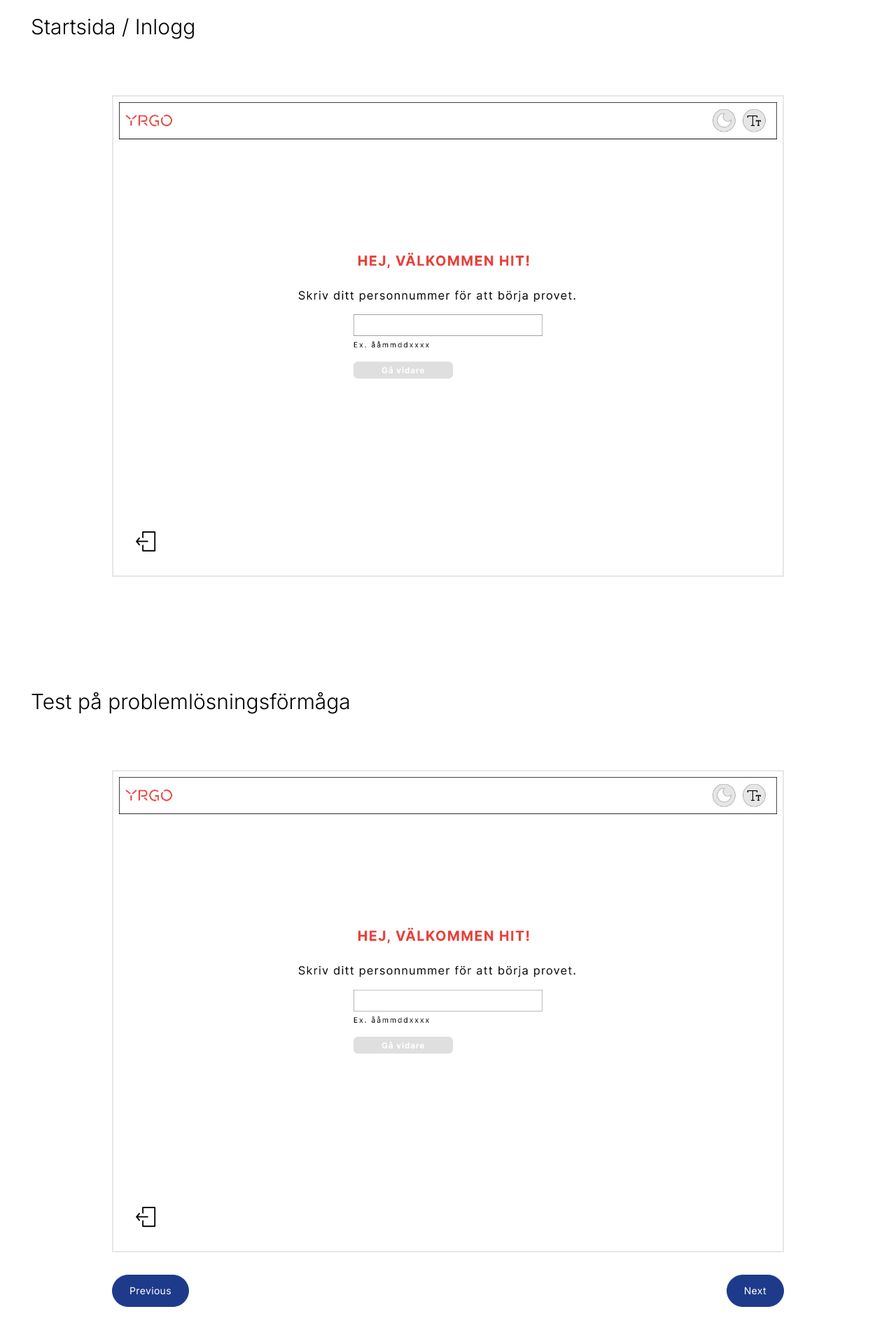
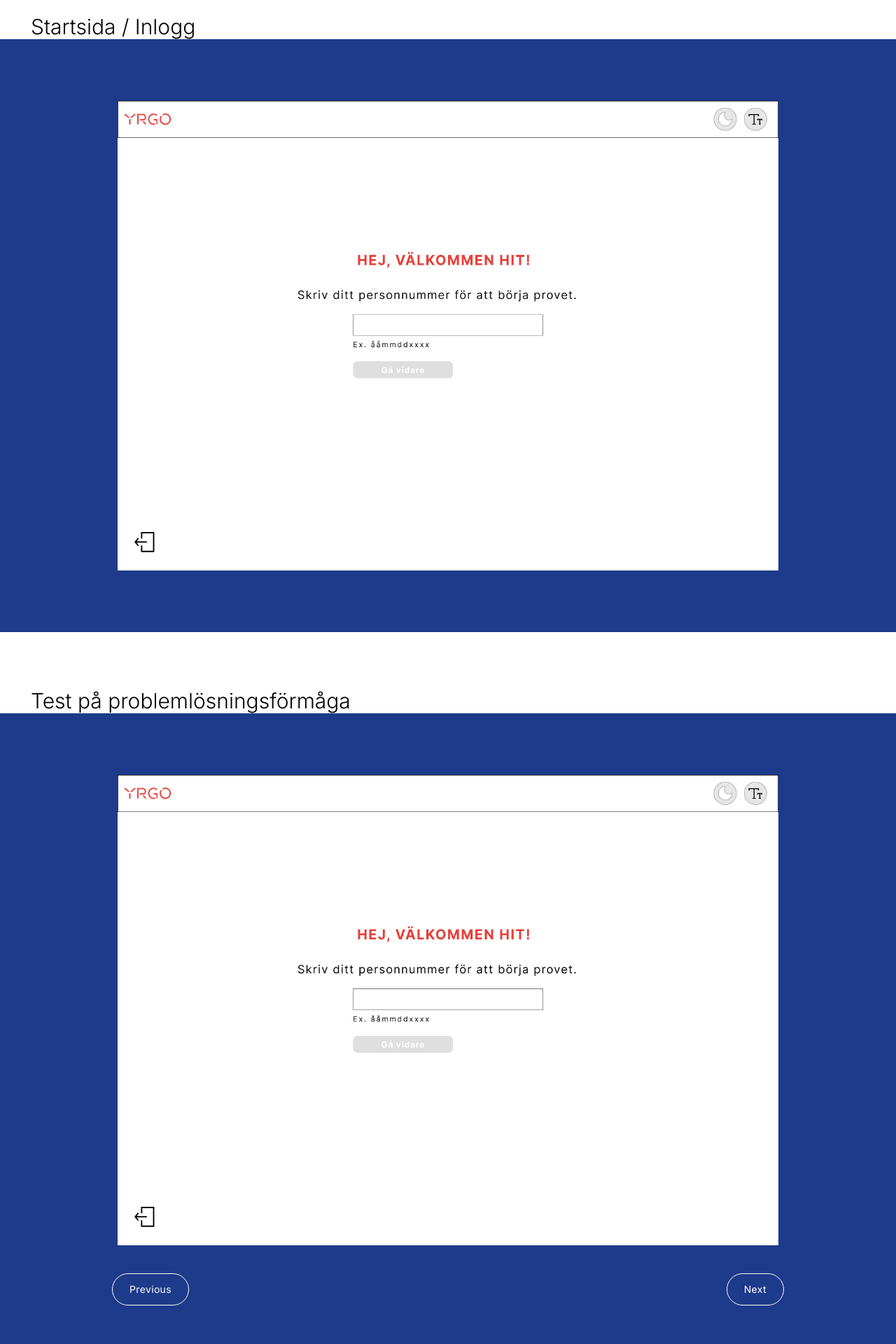
Before and after one commit to AnnaBrum/Sammanslaget, a Next.js app: page / in a window 1280 px wide. Shown: the part 860-2780 px from the top of the page at 70% size. Built offline with nearby package versions, Linux system fonts and the light colour scheme.

Commit message:
background for carousels

```diff
--- a/src/app/components/imageCarousel.jsx
+++ b/src/app/components/imageCarousel.jsx
@@ -13,23 +13,23 @@ const ImageCarousel = ({ images }) => {
   };
 
   return (
-    <div className="relative w-full h-full px-40 py-20 ">
+    <div className="relative w-full h-full px-40 py-20  bg-blue-900">
       <img
         src={images[currentIndex]}
         alt="Carousel Image"
-        className="object-contain w-full border-2 p-2"
+        className="object-contain w-full p-2"
       />
 
       <div className="bottom-1 flex justify-between">
         <button
           onClick={prevImage}
-          className="inline-block text-sm mt-8 border rounded-full tracking-wide border-blue-900 text-white bg-blue-900 px-6 py-3 hover:bg-white hover:text-blue-900 transition"
+          className="inline-block text-sm mt-8 border rounded-full tracking-wide border-white text-white bg-blue-900 px-6 py-3 hover:bg-white hover:text-blue-900 transition"
         >
           Previous
         </button>
         <button
           onClick={nextImage}
-          className="inline-block text-sm mt-8 border rounded-full tracking-wide border-blue-900 text-white bg-blue-900 px-6 py-3 hover:bg-white hover:text-blue-900 transition"
+          className="inline-block text-sm mt-8 border rounded-full tracking-wide border-white text-white bg-blue-900 px-6 py-3 hover:bg-white hover:text-blue-900 transition"
         >
           Next
         </button>
--- a/src/app/page.jsx
+++ b/src/app/page.jsx
@@ -27,11 +27,11 @@ export default function Home() {
 
       <div className="pt-20">
         <h2 className="text-3xl ml-11 font-light">Startsida / Inlogg</h2>
-        <div className="flex flex-col px-40 py-20 ">
+        <div className="flex flex-col px-40 py-20  bg-blue-900">
           <img
             src="/Startsida-lightmode.jpeg"
             alt="Picture of the author"
-            className="object-contain w-full border-2 p-2"
+            className="object-contain w-full p-2"
           />
         </div>
       </div>
```
